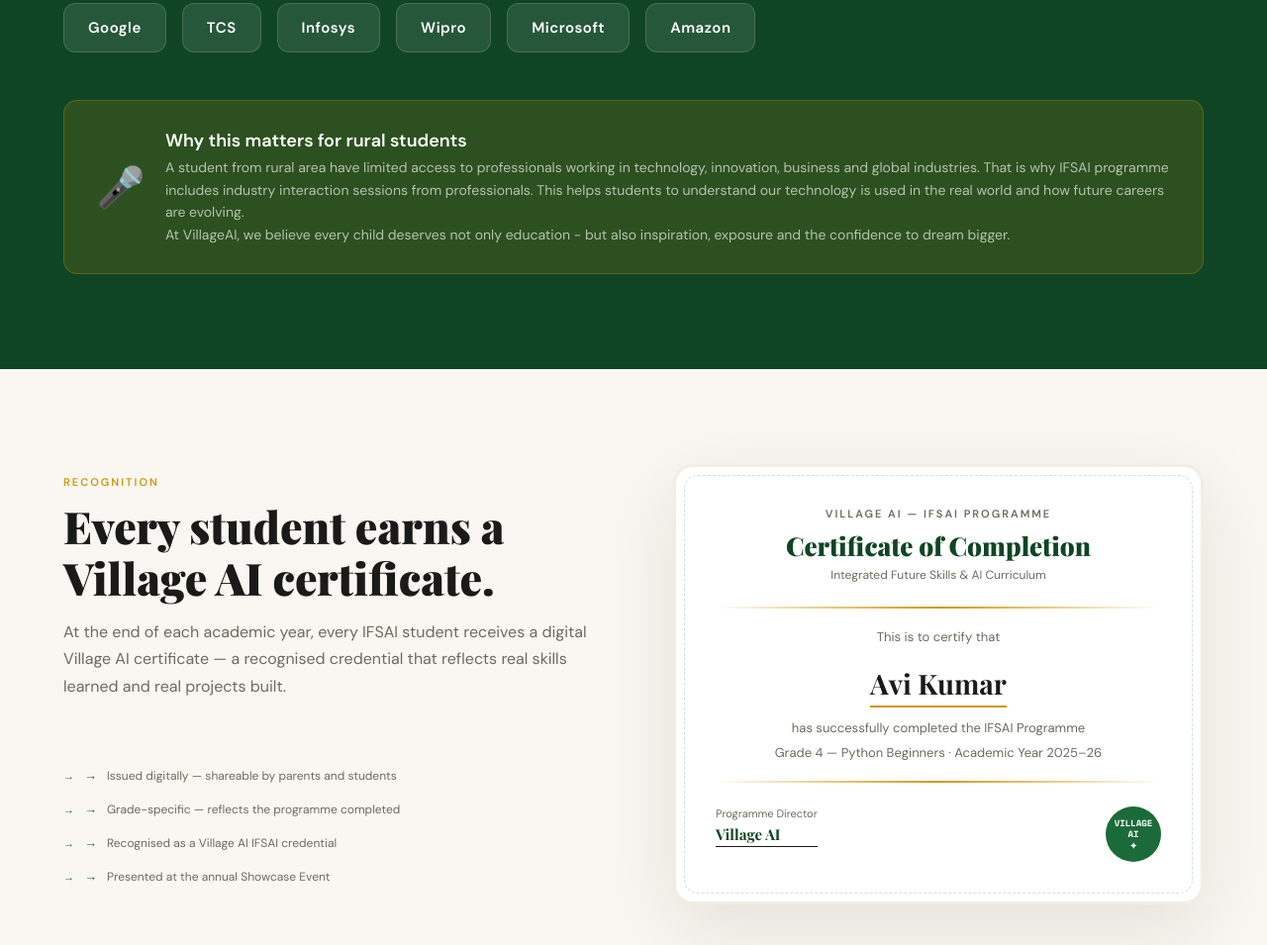
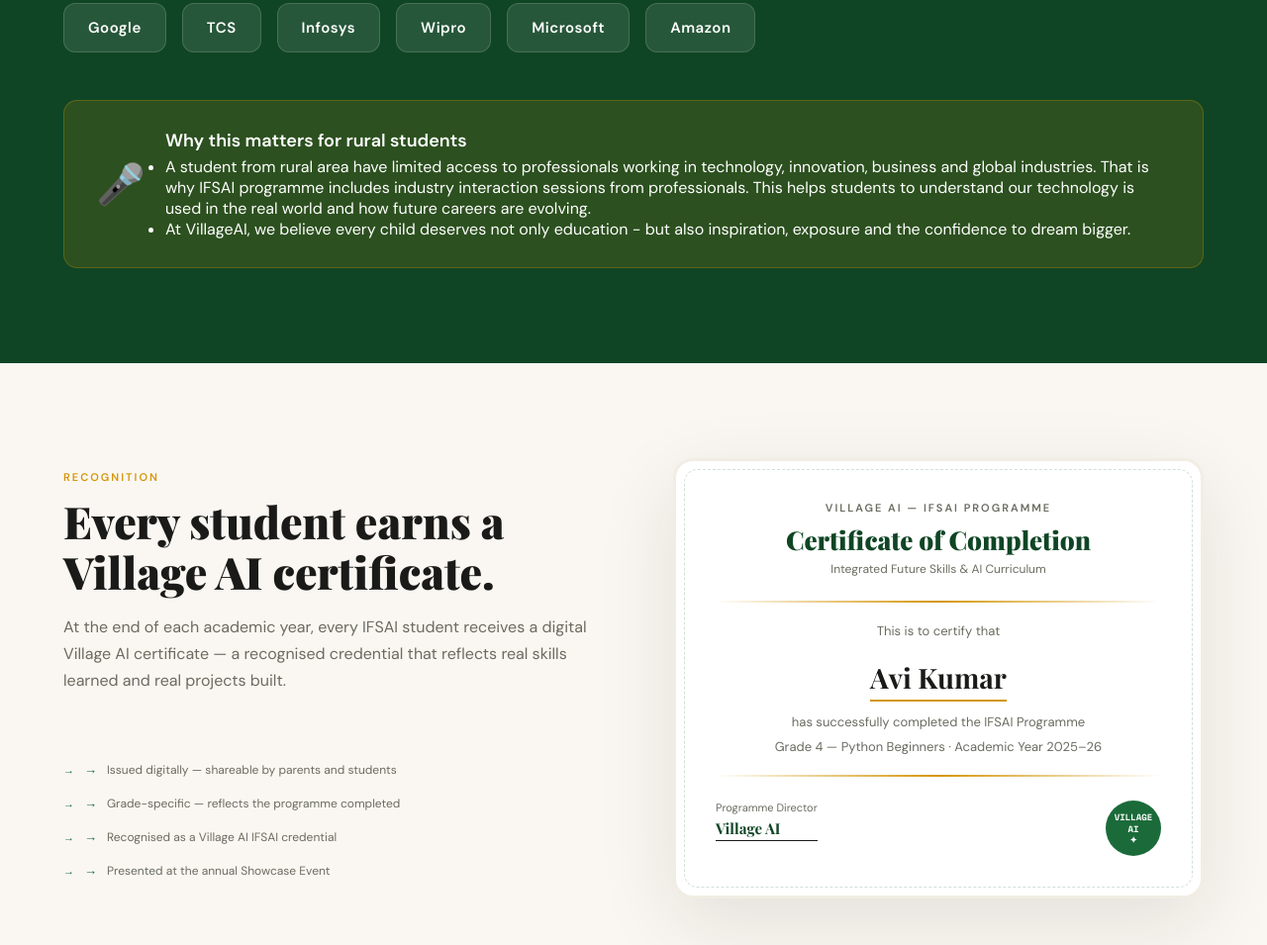
Before and after one commit to Shanmukhibolisetti/Village-AI, a plain HTML site: page index.html in a window 1280 px wide. Shown: the part 4798-5753 px from the top of the page at 99% size. Drawn offline with nearby package versions, Linux system fonts and the light colour scheme.

Commit message:
fix: seminars

```diff
--- a/index.html
+++ b/index.html
@@ -987,7 +987,12 @@
       <div class="seminar-callout-icon">🎤</div>
       <div>
         <h4>Why this matters for rural students</h4>
-        <p>A student from rural area have limited access to professionals working in technology, innovation, business and global industries. That is why IFSAI programme includes industry interaction sessions from professionals. This helps students to understand our technology is used in the real world and how future careers are evolving. <br> At VillageAI, we believe every child deserves not only education - but also inspiration, exposure and the confidence to dream bigger.</p>
+        <p>
+          <ul>
+            <li style="color: white;">A student from rural area have limited access to professionals working in technology, innovation, business and global industries. That is why IFSAI programme includes industry interaction sessions from professionals. This helps students to understand our technology is used in the real world and how future careers are evolving.</li>
+            <li style="color: white;">At VillageAI, we believe every child deserves not only education - but also inspiration, exposure and the confidence to dream bigger.</li>
+          </ul>
+        </p>
       </div>
     </div>
   </section>
```
